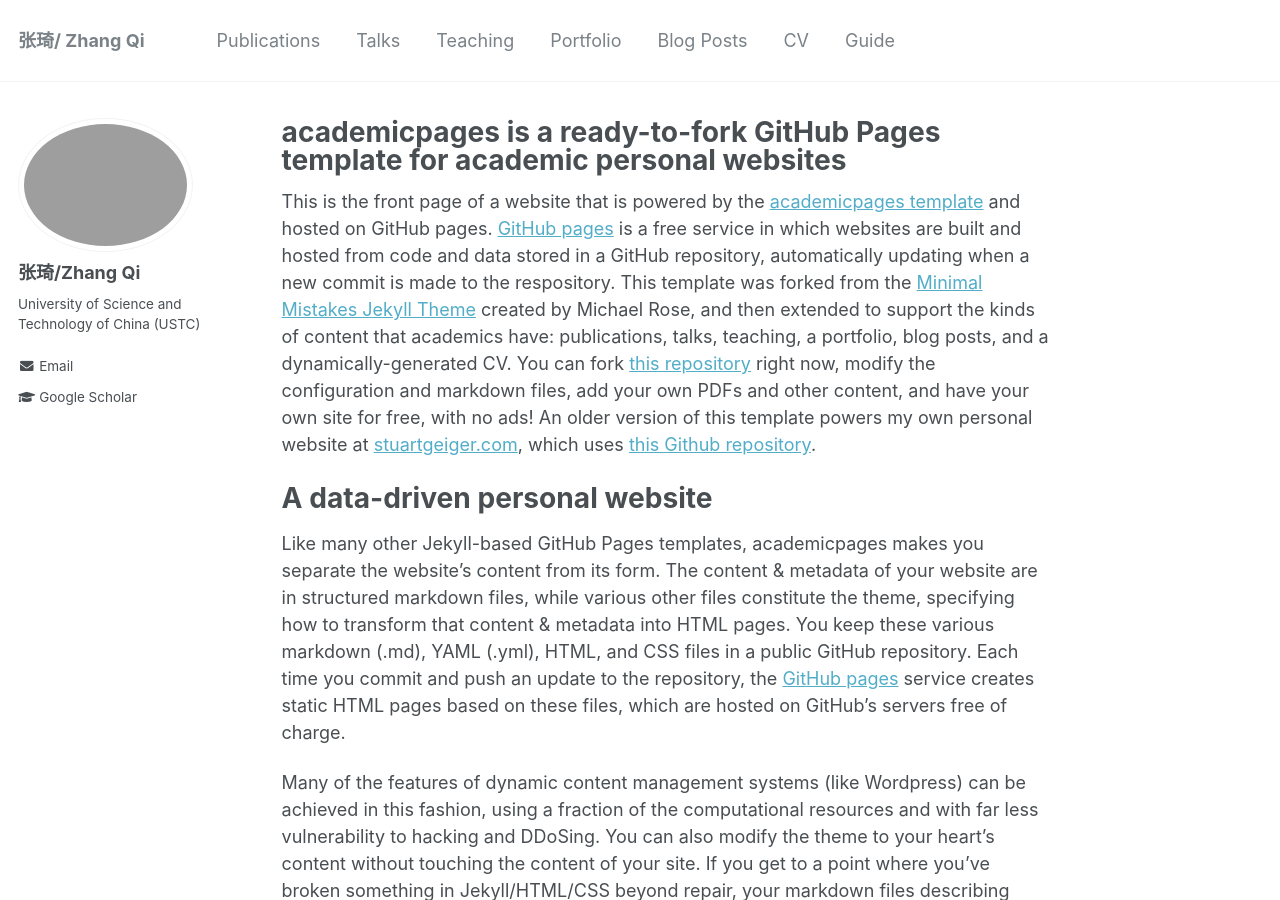
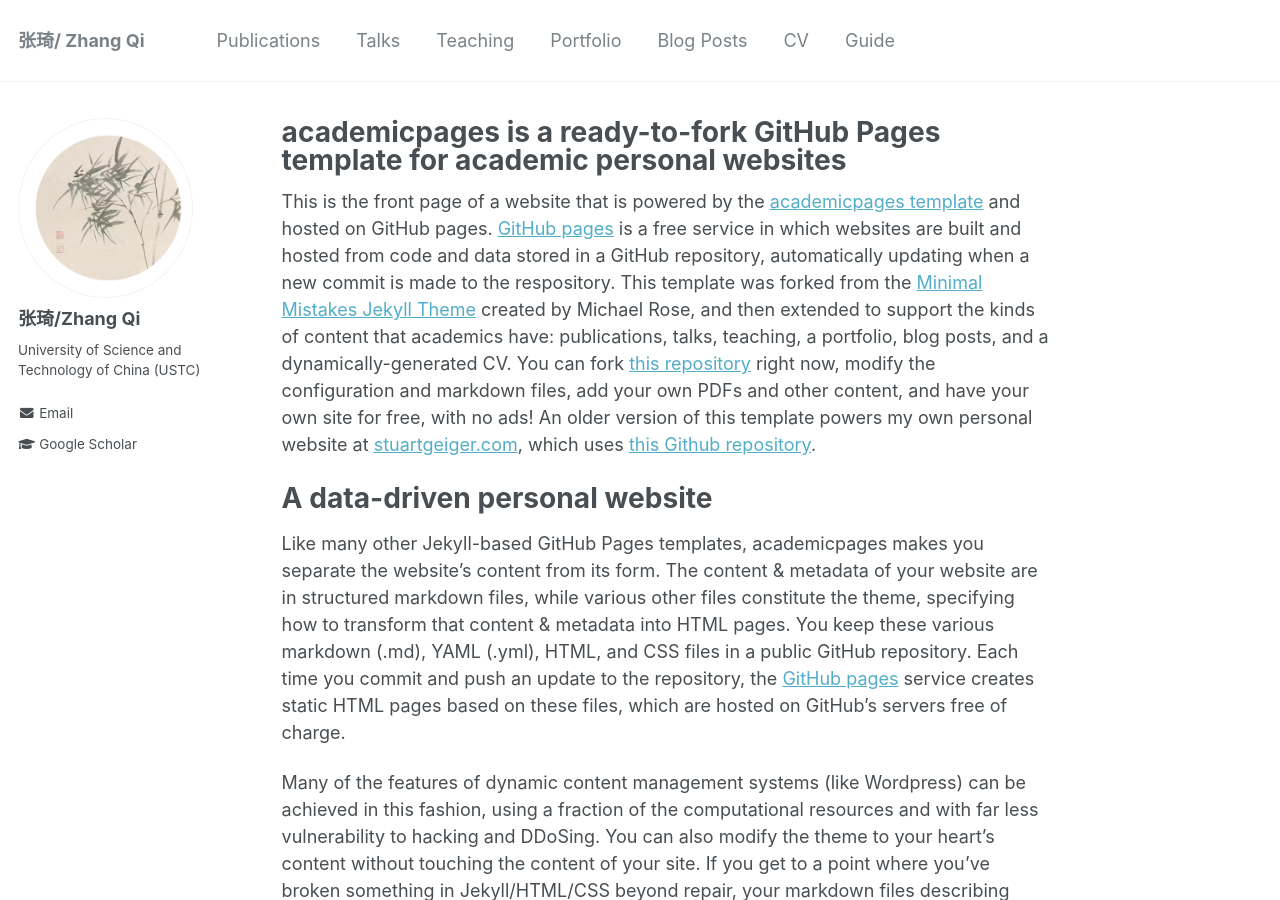
Before and after one commit to 7-Z-7/7-Z-7.github.io, a Jekyll site: the page built from _pages/about.md, in a window 1280 px wide and 900 px high. Built offline with Jekyll 4.4.1, drawn with Linux system fonts in a browser that asks for light colours.

Commit message:
user-change

```diff
--- a/_config.yml
+++ b/_config.yml
@@ -81,7 +81,7 @@ analytics:
 # Site Author
 author:
   name             : "张琦/Zhang Qi"
-  avatar           :
+  avatar           : "bamboo.png"
   bio              : 'University of Science and Technology of China (USTC)'
   location         :
   employer         :
```
Also changed, not shown: images/-_-.png (added), images/bamboo.png (added), images/zqprofile.png (deleted).
